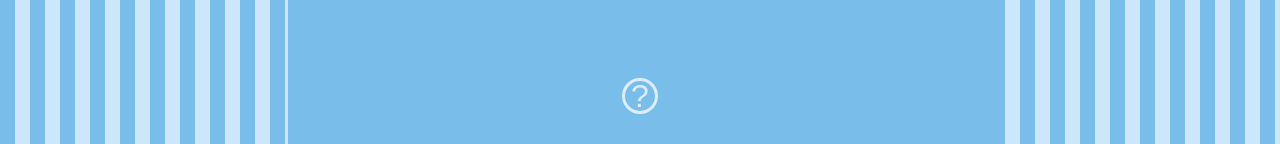
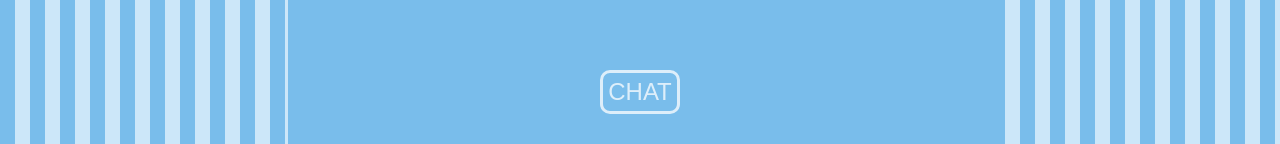
Before and after one commit to josue-rojas/ScoopsAhoyChatBot, a website: page public/index.html in a window 1280 px wide. Shown: the part 656-800 px from the top of the page. Drawn offline with Linux system fonts and the light colour scheme.

Commit message:
changed chat button

```diff
--- a/public/index.html
+++ b/public/index.html
@@ -28,7 +28,7 @@
           </div>
         </div>
         <div class='chat-button'>
-          ?
+          CHAT
         </div>
       </div>
     </section>
--- a/public/resources/sass/chat-button.sass
+++ b/public/resources/sass/chat-button.sass
@@ -3,13 +3,12 @@
 .chat-button
   border: 3px solid white
   color: white
-  border-radius: 100%
-  width: 36px
-  height: 36px
+  border-radius: 10px
+  padding: 5px
   display: flex
   justify-content: center
   align-items: center
-  font-size: 2rem
+  font-size: 1.5rem
   margin: 10px auto 30px auto
   cursor: pointer
   opacity: .75
```
Also changed, not shown: public/resources/index.css.
